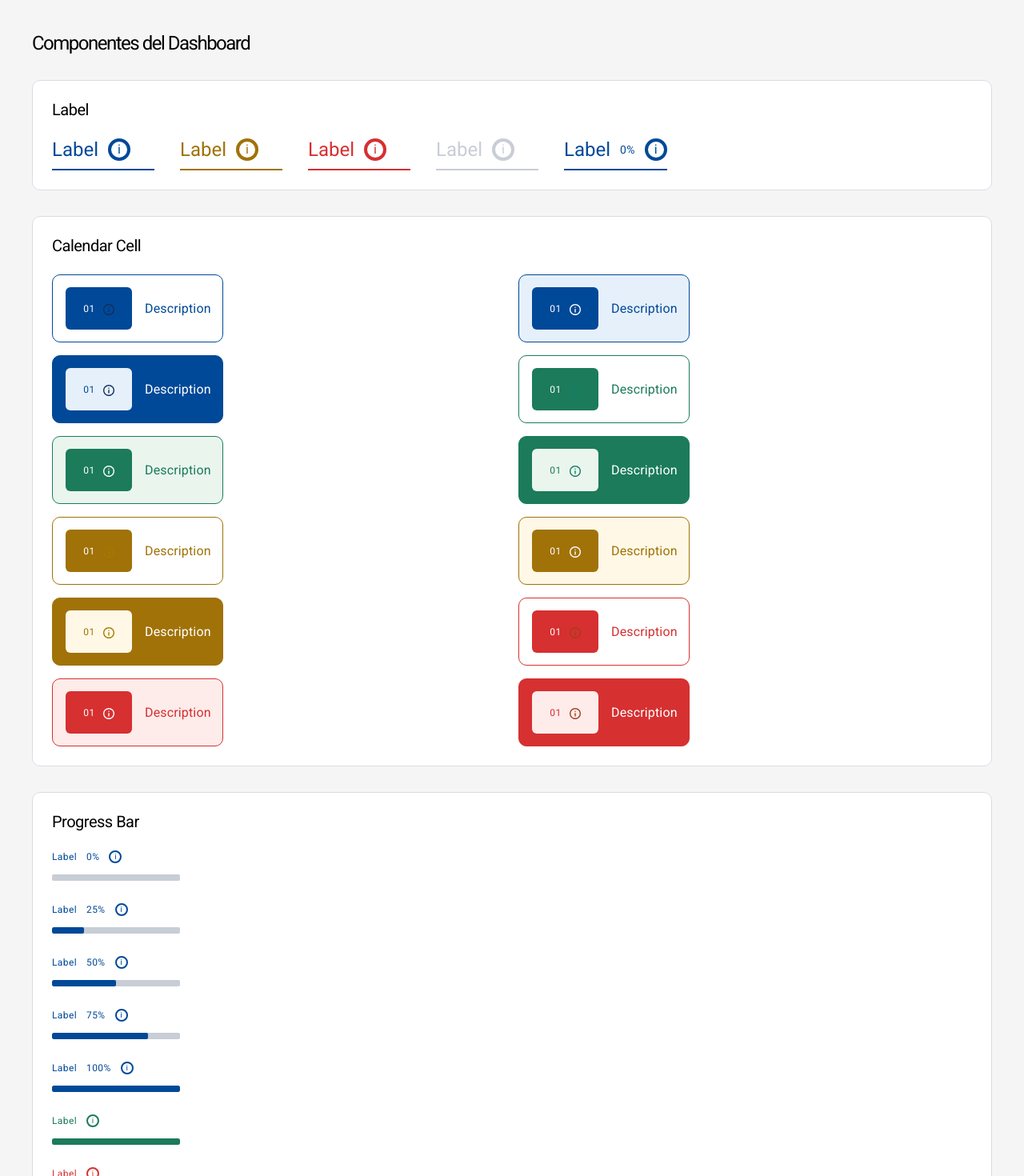
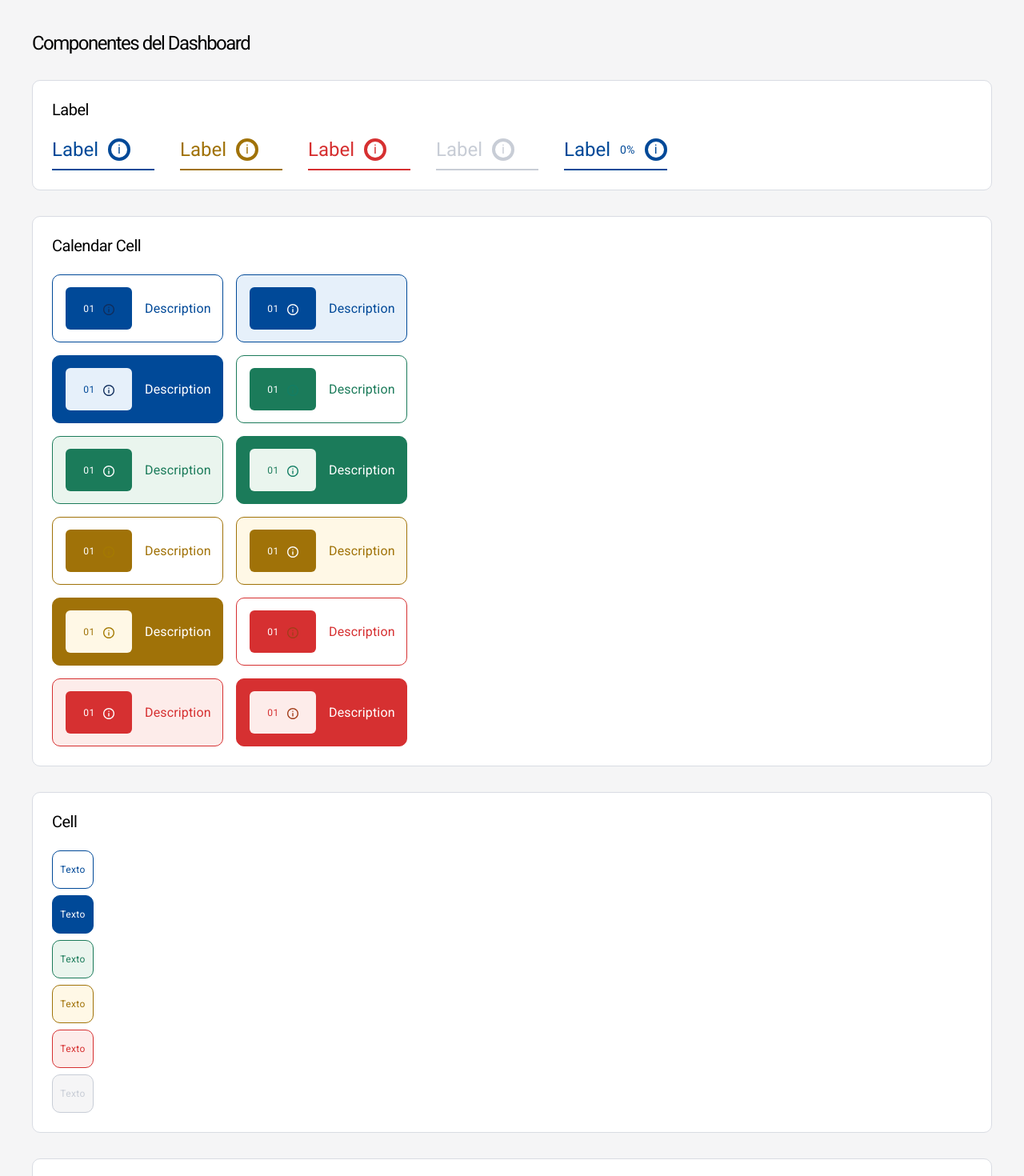
Before and after one commit to JoseGonzalez0428/Act_4_2_GonzalezFlores_JoseCarlos_PonsTorres_CinthyaLizeth, an Angular app: page / in a window 1280 px wide. Shown: the top 1470 px of the page at 80% size. Built offline with nearby package versions, Linux system fonts and the light colour scheme.

Commit message:
Componentes terminados

```diff
--- a/src/app/Components/calendar-cell/calendar-cell.ts
+++ b/src/app/Components/calendar-cell/calendar-cell.ts
@@ -3,7 +3,7 @@ import { CommonModule } from '@angular/common';
 import { IconComponent } from '../icon/icon';
 
 @Component({
-  selector: 'app-cell',
+  selector: 'app-calendar-cell',
   standalone: true,
   imports: [CommonModule, IconComponent],
   templateUrl: './calendar-cell.html',
--- a/src/app/Components/calendar/calendar.html
+++ b/src/app/Components/calendar/calendar.html
@@ -8,34 +8,18 @@
   </header>
 
   <main class="ui-calendar-body">
-    @for (item of items; track $index) {
-      <article class="ui-calendar-cell">
-        <div class="ui-calendar-date">
-          <span class="ui-calendar-number">
-            {{ item.number }}
-          </span>
-
-          <span class="ui-calendar-info" aria-label="Información">
-            i
-          </span>
-        </div>
-
-        <p class="ui-calendar-description">
-          {{ item.description }}
-        </p>
-      </article>
-    }
-  </main>
+  @for (item of items; track $index) {
+    <app-calendar-cell
+      [number]="item.number"
+      [description]="item.description"
+      [color]="item.color || 'blue'"
+      [variant]="item.variant || 'outline'">
+    </app-calendar-cell>
+  }
+</main>
 
   <footer class="ui-calendar-footer">
-    <button class="ui-calendar-nav-button" type="button">
-      <span>Regresar</span>
-      <span class="ui-calendar-arrow left">←</span>
-    </button>
-
-    <button class="ui-calendar-nav-button" type="button">
-      <span>Siguiente</span>
-      <span class="ui-calendar-arrow">→</span>
-    </button>
-  </footer>
+  <app-button label="Regresar" variant="secondary" icon="arrow-left"></app-button>
+  <app-button label="Siguiente" variant="secondary" icon="arrow-right"></app-button>
+</footer>
 </section>
--- a/src/app/Components/calendar/calendar.ts
+++ b/src/app/Components/calendar/calendar.ts
@@ -1,65 +1,64 @@
 import { Component, Input } from '@angular/core';
+import { CalendarCellComponent } from '../calendar-cell/calendar-cell';
+import { ButtonComponent } from '../button/button';
+import { IconComponent } from '../icon/icon';
 
 type CalendarDay = {
   number: string;
   description: string;
+  color?: 'blue' | 'green' | 'yellow' | 'red' | 'disabled';
+  variant?: 'outline' | 'filled' | 'dark';
 };
 
 @Component({
   selector: 'app-ui-calendar',
   standalone: true,
-  imports: [],
+  imports: [CalendarCellComponent,ButtonComponent,IconComponent],
   templateUrl: './calendar.html',
   styleUrl: './calendar.css'
 })
 export class Calendar {
   @Input() days: string[] = [
-    'LUNES',
-    'MARTES',
-    'MIERCOLES',
-    'JUEVES',
-    'VIERNES',
-    'SABADO',
-    'DOMINGO'
+    'LUNES', 'MARTES', 'MIERCOLES', 'JUEVES', 'VIERNES', 'SABADO', 'DOMINGO'
   ];
 
   @Input() items: CalendarDay[] = [
-    { number: '01', description: 'Description' },
-    { number: '01', description: 'Description' },
-    { number: '01', description: 'Description' },
-    { number: '01', description: 'Description' },
-    { number: '01', description: 'Description' },
+    { number: '01', description: 'Description', color: 'blue', variant: 'outline' },
+    { number: '01', description: 'Description', color: 'blue', variant: 'outline' },
+    { number: '01', description: 'Description', color: 'blue', variant: 'outline' },
+    { number: '01', description: 'Description', color: 'blue', variant: 'outline' },
+    { number: '01', description: 'Description', color: 'blue', variant: 'outline' },
 
-    { number: '01', description: 'Description' },
-    { number: '01', description: 'Description' },
-    { number: '01', description: 'Description' },
-    { number: '01', description: 'Description' },
-    { number: '01', description: 'Description' },
+    { number: '01', description: 'Description', color: 'blue', variant: 'outline' },
+    { number: '01', description: 'Description', color: 'blue', variant: 'outline' },
+    { number: '01', description: 'Description', color: 'blue', variant: 'outline' },
+    { number: '01', description: 'Description', color: 'blue', variant: 'outline' },
+    { number: '01', description: 'Description', color: 'blue', variant: 'outline' },
 
-    { number: '01', description: 'Description' },
-    { number: '01', description: 'Description' },
-    { number: '01', description: 'Description' },
-    { number: '01', description: 'Description' },
-    { number: '01', description: 'Description' },
+    { number: '01', description: 'Description', color: 'blue', variant: 'outline' },
+    { number: '01', description: 'Description', color: 'blue', variant: 'outline' },
+    { number: '01', description: 'Description', color: 'blue', variant: 'outline' },
+    { number: '01', description: 'Description', color: 'blue', variant: 'outline' },
+    { number: '01', description: 'Description', color: 'blue', variant: 'outline' },
 
-    { number: '01', description: 'Description' },
-    { number: '01', description: 'Description' },
-    { number: '01', description: 'Description' },
-    { number: '01', description: 'Description' },
-    { number: '01', description: 'Description' },
+    { number: '01', description: 'Description', color: 'blue', variant: 'outline' },
+    { number: '01', description: 'Description', color: 'blue', variant: 'outline' },
+    { number: '01', description: 'Description', color: 'blue', variant: 'outline' },
+    { number: '01', description: 'Description', color: 'blue', variant: 'outline' },
+    { number: '01', description: 'Description', color: 'blue', variant: 'outline' },
 
-    { number: '01', description: 'Description' },
-    { number: '01', description: 'Description' },
-    { number: '01', description: 'Description' },
-    { number: '01', description: 'Description' },
-    { number: '01', description: 'Description' },
+    { number: '01', description: 'Description', color: 'blue', variant: 'outline' },
+    { number: '01', description: 'Description', color: 'blue', variant: 'outline' },
+    { number: '01', description: 'Description', color: 'blue', variant: 'outline' },
+    { number: '01', description: 'Description', color: 'blue', variant: 'outline' },
+    { number: '01', description: 'Description', color: 'blue', variant: 'outline' },
 
-    { number: '01', description: 'Description' },
-    { number: '01', description: 'Description' },
-    { number: '01', description: 'Description' },
-    { number: '01', description: 'Description' },
-    { number: '01', description: 'Description' },
+    { number: '01', description: 'Description', color: 'blue', variant: 'outline' },
+    { number: '01', description: 'Description', color: 'blue', variant: 'outline' },
+    { number: '01', description: 'Description', color: 'blue', variant: 'outline' },
+    { number: '01', description: 'Description', color: 'blue', variant: 'outline' },
+    { number: '01', description: 'Description', color: 'blue', variant: 'outline' },
 
-    { number: '01', description: 'Description' }
+    { number: '01', description: 'Description', color: 'blue', variant: 'outline' }
   ];
 }
--- a/src/app/app.html
+++ b/src/app/app.html
@@ -17,29 +17,42 @@
     </div>
   </section>
 
-  <section class="preview-section">
-    <h2 class="preview-subtitle">Calendar Cell</h2>
+  <!-- Calendar Cell -->
+<section class="preview-section">
+  <h2 class="preview-subtitle">Calendar Cell</h2>
+  <div style="display: grid; grid-template-columns: 1fr 1fr; gap: 16px; width: fit-content;">
+    <app-calendar-cell number="01" description="Description" color="blue" variant="outline"></app-calendar-cell>
+    <app-calendar-cell number="01" description="Description" color="blue" variant="filled"></app-calendar-cell>
 
-    <div style="display: grid; grid-template-columns: 1fr 1fr; gap: 16px;">
-      <app-cell number="01" description="Description" color="blue" variant="outline"></app-cell>
-      <app-cell number="01" description="Description" color="blue" variant="filled"></app-cell>
+    <app-calendar-cell number="01" description="Description" color="blue" variant="dark"></app-calendar-cell>
+    <app-calendar-cell number="01" description="Description" color="green" variant="outline"></app-calendar-cell>
 
-      <app-cell number="01" description="Description" color="blue" variant="dark"></app-cell>
-      <app-cell number="01" description="Description" color="green" variant="outline"></app-cell>
+    <app-calendar-cell number="01" description="Description" color="green" variant="filled"></app-calendar-cell>
+    <app-calendar-cell number="01" description="Description" color="green" variant="dark"></app-calendar-cell>
 
-      <app-cell number="01" description="Description" color="green" variant="filled"></app-cell>
-      <app-cell number="01" description="Description" color="green" variant="dark"></app-cell>
+    <app-calendar-cell number="01" description="Description" color="yellow" variant="outline"></app-calendar-cell>
+    <app-calendar-cell number="01" description="Description" color="yellow" variant="filled"></app-calendar-cell>
 
-      <app-cell number="01" description="Description" color="yellow" variant="outline"></app-cell>
-      <app-cell number="01" description="Description" color="yellow" variant="filled"></app-cell>
+    <app-calendar-cell number="01" description="Description" color="yellow" variant="dark"></app-calendar-cell>
+    <app-calendar-cell number="01" description="Description" color="red" variant="outline"></app-calendar-cell>
 
-      <app-cell number="01" description="Description" color="yellow" variant="dark"></app-cell>
-      <app-cell number="01" description="Description" color="red" variant="outline"></app-cell>
+    <app-calendar-cell number="01" description="Description" color="red" variant="filled"></app-calendar-cell>
+    <app-calendar-cell number="01" description="Description" color="red" variant="dark"></app-calendar-cell>
+  </div>
+</section>
 
-      <app-cell number="01" description="Description" color="red" variant="filled"></app-cell>
-      <app-cell number="01" description="Description" color="red" variant="dark"></app-cell>
-    </div>
-  </section>
+<!-- Cell -->
+<section class="preview-section">
+  <h2 class="preview-subtitle">Cell</h2>
+  <div style="display: flex; flex-direction: column; gap: 8px; width: fit-content;">
+    <app-cell text="Texto" color="blue" variant="outline"></app-cell>
+    <app-cell text="Texto" color="blue" variant="filled"></app-cell>
+    <app-cell text="Texto" color="green" variant="outline"></app-cell>
+    <app-cell text="Texto" color="yellow" variant="outline"></app-cell>
+    <app-cell text="Texto" color="red" variant="outline"></app-cell>
+    <app-cell text="Texto" color="disabled" variant="outline"></app-cell>
+  </div>
+</section>
 
   <section class="preview-section">
   <h2 class="preview-subtitle">Progress Bar</h2>
--- a/src/app/app.ts
+++ b/src/app/app.ts
@@ -15,6 +15,7 @@ import { ButtonComponent } from './Components/button/button';
 import { InputComponent } from './Components/input/input';
 import { CalendarCellComponent } from './Components/calendar-cell/calendar-cell';
 import { DashboardView } from './Components/dashboard-view/dashboard-view';
+import { CellComponent } from './Components/cell/cell';
 
 
 @Component({
@@ -35,6 +36,7 @@ import { DashboardView } from './Components/dashboard-view/dashboard-view';
     ButtonComponent,
     InputComponent,
     CalendarCellComponent,
+    CellComponent,
     DashboardView
   ],
   templateUrl: './app.html',
```
